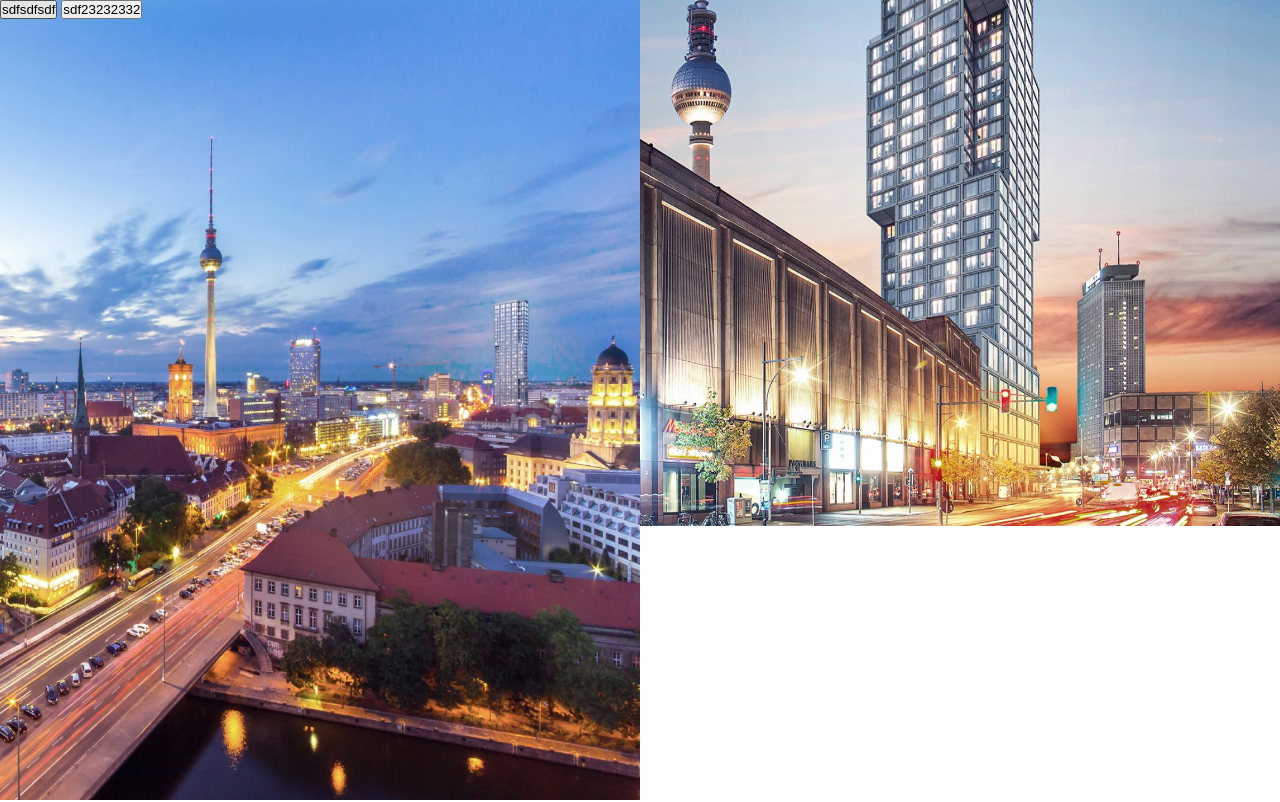
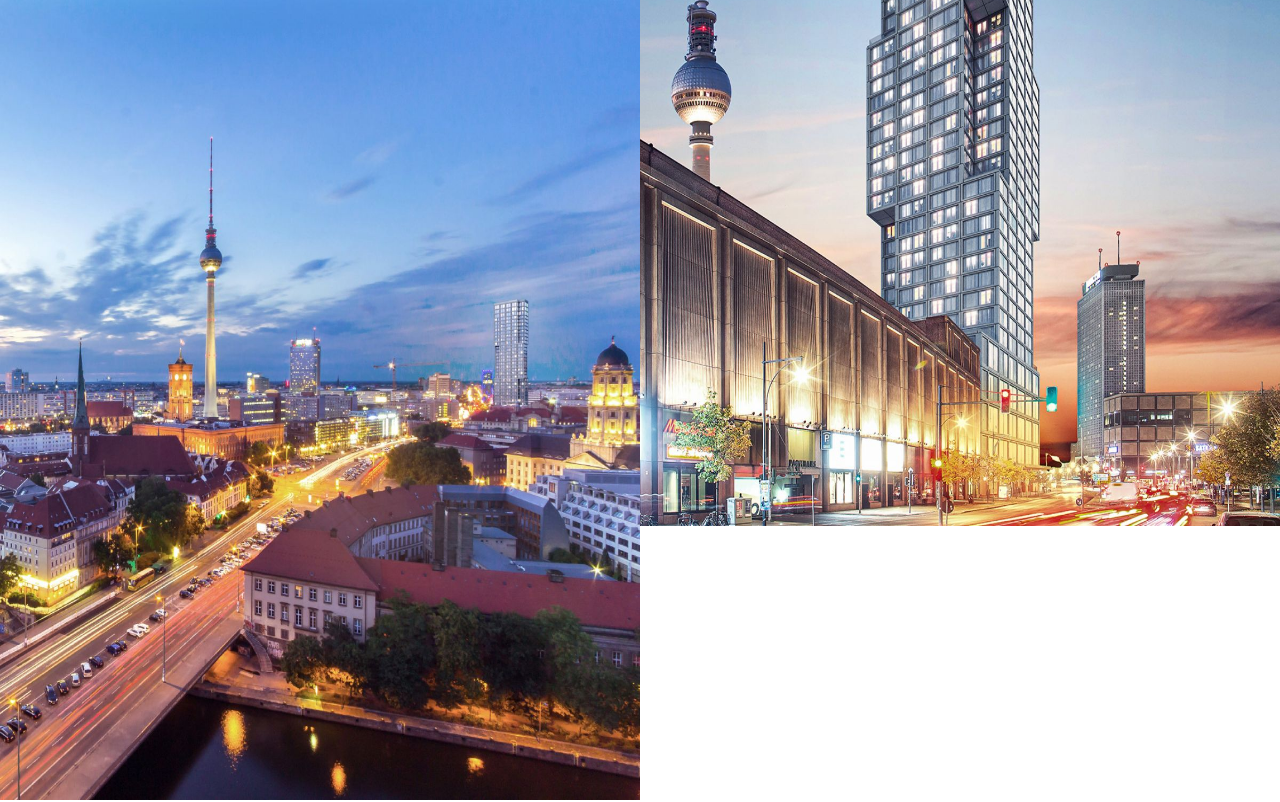
Before and after one commit to ajl0023/archapp, a plain HTML site: page index.html in a window 1280 px wide. Shown: the top 802 px of the page. Drawn offline with Linux system fonts and the light colour scheme.

```diff
--- a/index.html
+++ b/index.html
@@ -10,8 +10,8 @@
     <title>Document</title>
 </head>
 <div style="position: fixed; z-index:50;" style="display: flex; gap: 23px;">
-    <button id='test-button'>sdfsdfsdf</button>
-    <button id='test-button2'>sdf23232332</button>
+    <!-- <button id='test-button'>sdfsdfsdf</button>
+    <button id='test-button2'>sdf23232332</button> -->
 </div>
 
 <body>
--- a/main.js
+++ b/main.js
@@ -3,8 +3,7 @@
 const rightContainer = document.getElementById("right-container-scroll");
 let shouldScroll = true;
 
-const button = document.getElementById("test-button");
-const button2 = document.getElementById("test-button2");
+
 let windowHeight = window.innerHeight;
 let calcWindowHeight = 0;
 
```
Also changed, not shown: 1 other file.
